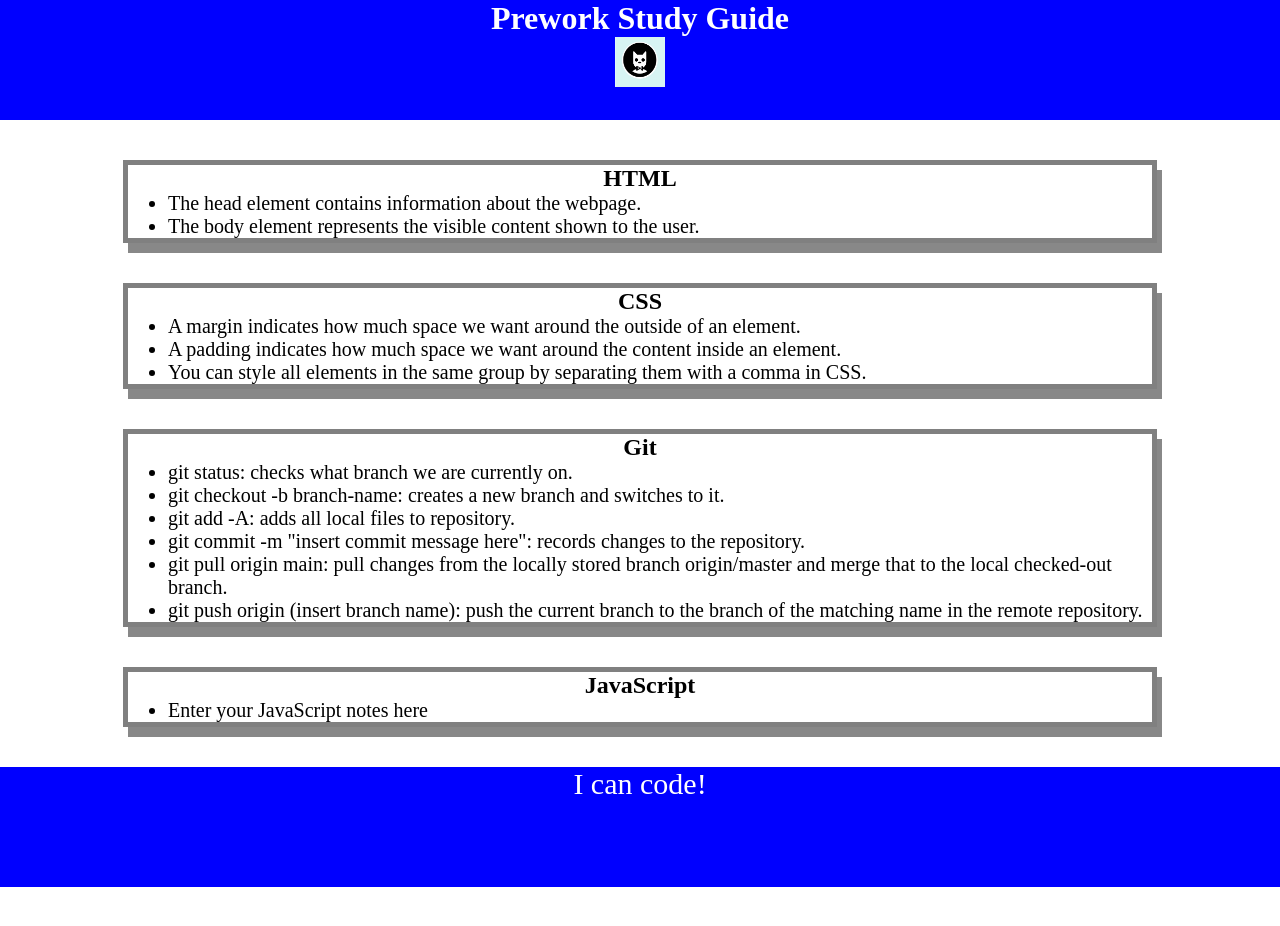
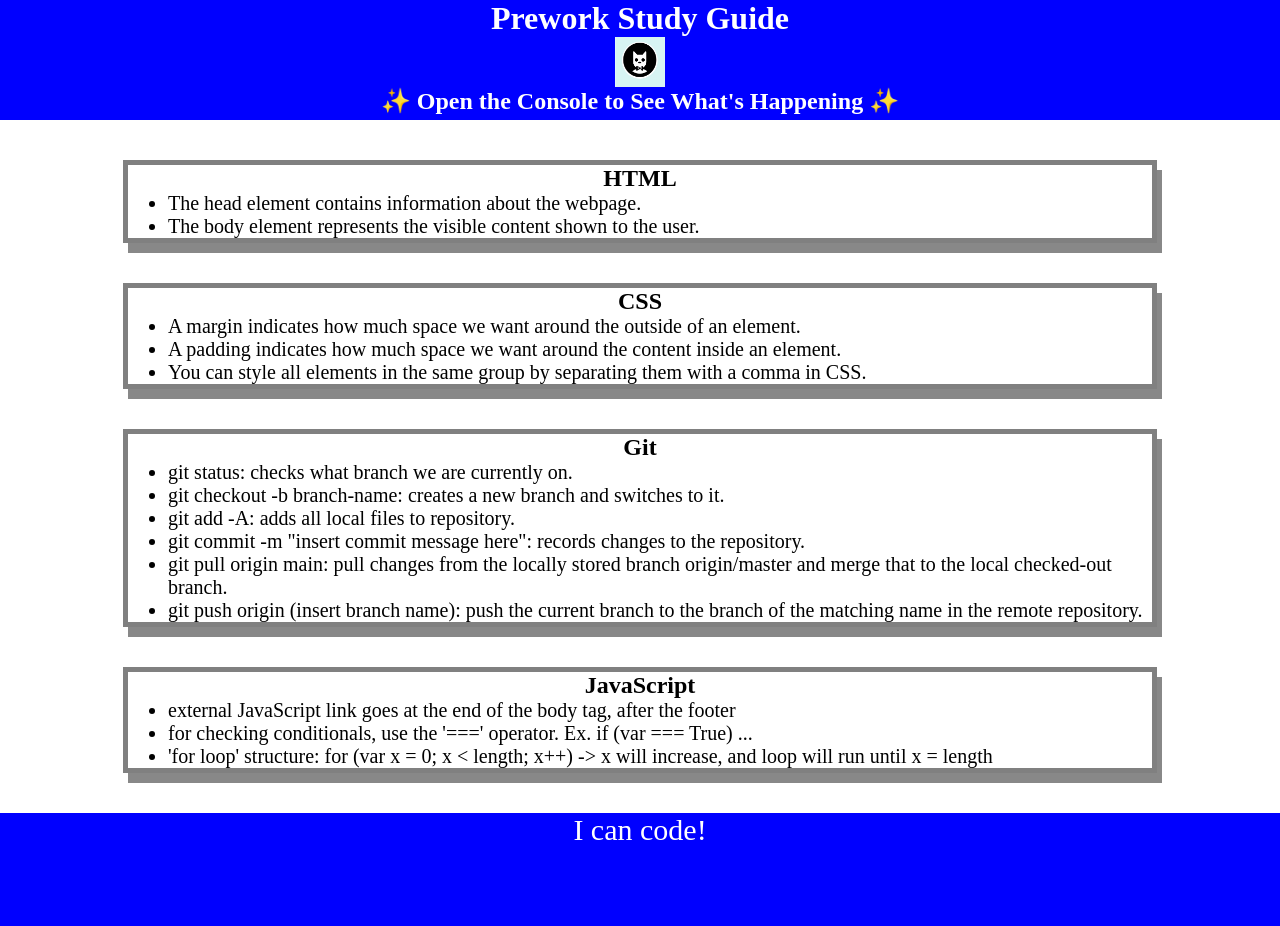
Before and after one commit to zaingova/prework-study-guide, a plain HTML site: page index.html in a window 1280 px wide. Before the commit the page ends 887 px from the top, so only its background shows below. Drawn offline with Linux system fonts and the light colour scheme.

Commit message:
added js code to project

```diff
--- /dev/null
+++ b/assets/script.js
@@ -0,0 +1,19 @@
+var topics = ['HTML', 'CSS', 'Git', 'JavaScript'];
+
+for (var x = 0; x < topics.length; x++) {
+    console.log(topics[x]);
+}
+
+/*
+if (topic === 'HTML') {
+    console.log("Let's study HTML!");
+} else if (topic === 'CSS') {
+    console.log("Let's study CSS!");
+} else if (topic === 'Git') {
+    console.log("Let's study Git!");
+} else if (topic === 'JavaScript') {
+    console.log("Let's study JavaScript!");
+} else {
+    console.log("Please try again!");
+}
+*/
--- a/index.html
+++ b/index.html
@@ -13,6 +13,7 @@
     <header id="top">
       <h1>Prework Study Guide</h1>
       <img src="./assets/bowtie-cat.png" alt="Profile image of cat wearing a bow tie." />
+      <h2>✨ Open the Console to See What's Happening ✨</h2>
       <link rel="stylesheet" href="./assets/style.css">
     </header>
 
@@ -53,7 +54,9 @@
         <h2>JavaScript</h2>
 
         <ul>
-          <li>Enter your JavaScript notes here</li>
+          <li>external JavaScript link goes at the end of the body tag, after the footer</li>
+          <li>for checking conditionals, use the '===' operator. Ex. if (var === True) ...</li>
+          <li>'for loop' structure: for (var x = 0; x < length; x++) -> x will increase, and loop will run until x = length</length></li>
         </ul>
       </section>
     </main>
@@ -62,6 +65,8 @@
       <p>I can code!</p>
     </footer>
 
+    <script src="./assets/script.js"></script>
+
   </body>
 
 </html>
```
